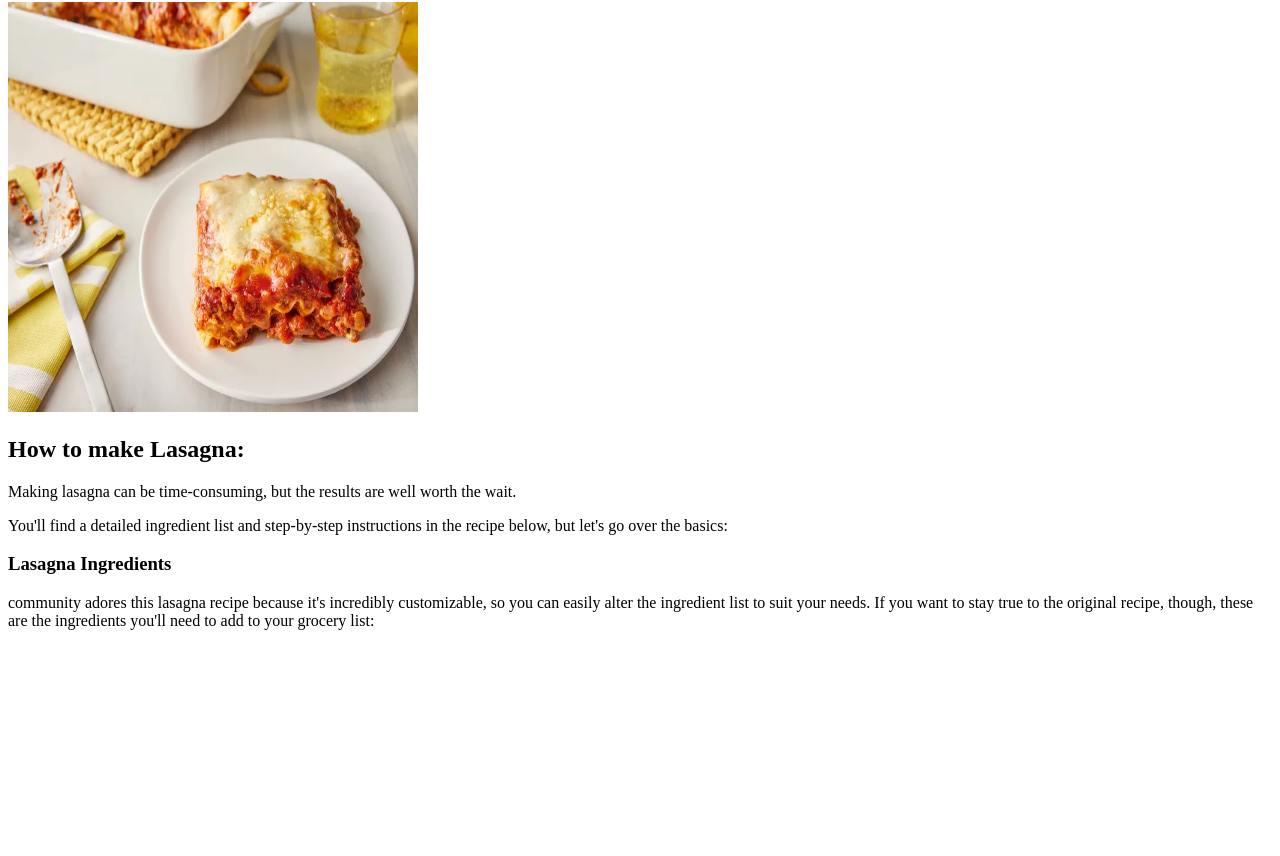
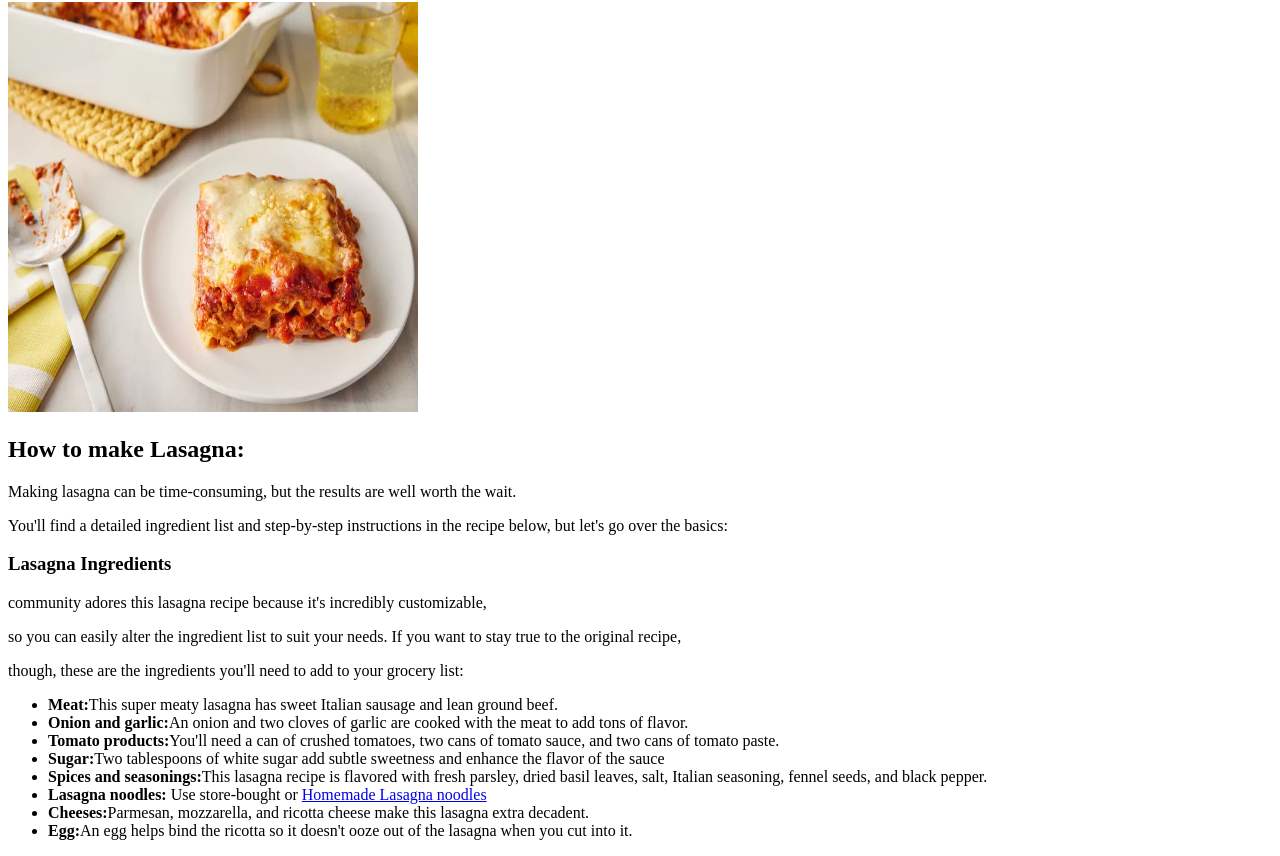
Before and after one commit to pancracks/odin-recipes, a plain HTML site: page recipes/lasagna.html in a window 1280 px wide. Shown: the part 78-934 px from the top of the page. Before the commit the page ends 800 px from the top, so only its background shows below. Drawn offline with Linux system fonts and the light colour scheme.

Commit message:
Added list of ingridients

```diff
--- a/recipes/lasagna.html
+++ b/recipes/lasagna.html
@@ -11,7 +11,19 @@
     <p>Making lasagna can be time-consuming, but the results are well worth the wait.</p>
     <p>You'll find a detailed ingredient list and step-by-step instructions in the recipe below, but let's go over the basics:</p>
     <h3><strong>Lasagna Ingredients</strong></h3>
-    <p>community adores this lasagna recipe because it's incredibly customizable, so you can easily alter the ingredient list to suit your needs. If you want to stay true to the original recipe, though, these are the ingredients you'll need to add to your grocery list:</p>
+    <p>community adores this lasagna recipe because it's incredibly customizable,</p>
+    <p>so you can easily alter the ingredient list to suit your needs. If you want to stay true to the original recipe,</p>
+    <p>though, these are the ingredients you'll need to add to your grocery list:</p>
+    <ul>
+        <li><strong>Meat:</strong>This super meaty lasagna has sweet Italian sausage and lean ground beef.</li>
+        <li><strong>Onion and garlic:</strong>An onion and two cloves of garlic are cooked with the meat to add tons of flavor.</li>
+        <li><strong>Tomato products:</strong>You'll need a can of crushed tomatoes, two cans of tomato sauce, and two cans of tomato paste.</li>
+        <li><strong>Sugar:</strong>Two tablespoons of white sugar add subtle sweetness and enhance the flavor of the sauce</li>
+        <li><strong>Spices and seasonings:</strong>This lasagna recipe is flavored with fresh parsley, dried basil leaves, salt, Italian seasoning, fennel seeds, and black pepper.</li>
+        <li><strong>Lasagna noodles:</strong> Use store-bought or <a href= "https://www.allrecipes.com/recipe/266023/homemade-lasagna-sheets/" target="_blank">Homemade Lasagna noodles</a></li>
+        <li><strong>Cheeses:</strong>Parmesan, mozzarella, and ricotta cheese make this lasagna extra decadent.</li>
+        <li><strong>Egg:</strong>An egg helps bind the ricotta so it doesn't ooze out of the lasagna when you cut into it.</li>
+    </ul>
 
 </body>
 </html>
```
